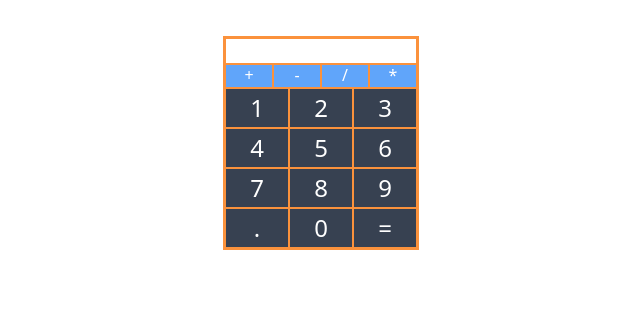
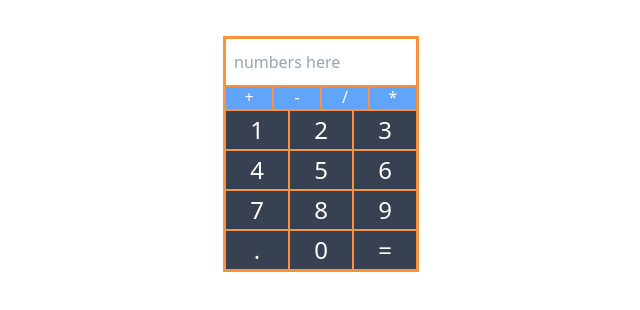
Before and after one commit to lawal-mj/react-calculator, a React (Create React App) app: page / in a window 1280 px wide. Shown: the top 310 px of the page, without its empty margins (319-959 px from the left). Built offline with nearby package versions, Linux system fonts and the light colour scheme.

Commit message:
styled the input box

```diff
--- a/src/components/InputBox.js
+++ b/src/components/InputBox.js
@@ -1,5 +1,5 @@
 export default function InputBox(){
     return (
-            <input className='w-48 bg-white border border-orange-400' type="text" />
+            <input className='w-48 h-12 bg-white border border-orange-400 indent-2' type="text" placeholder="numbers here" />
     )
 }
```
